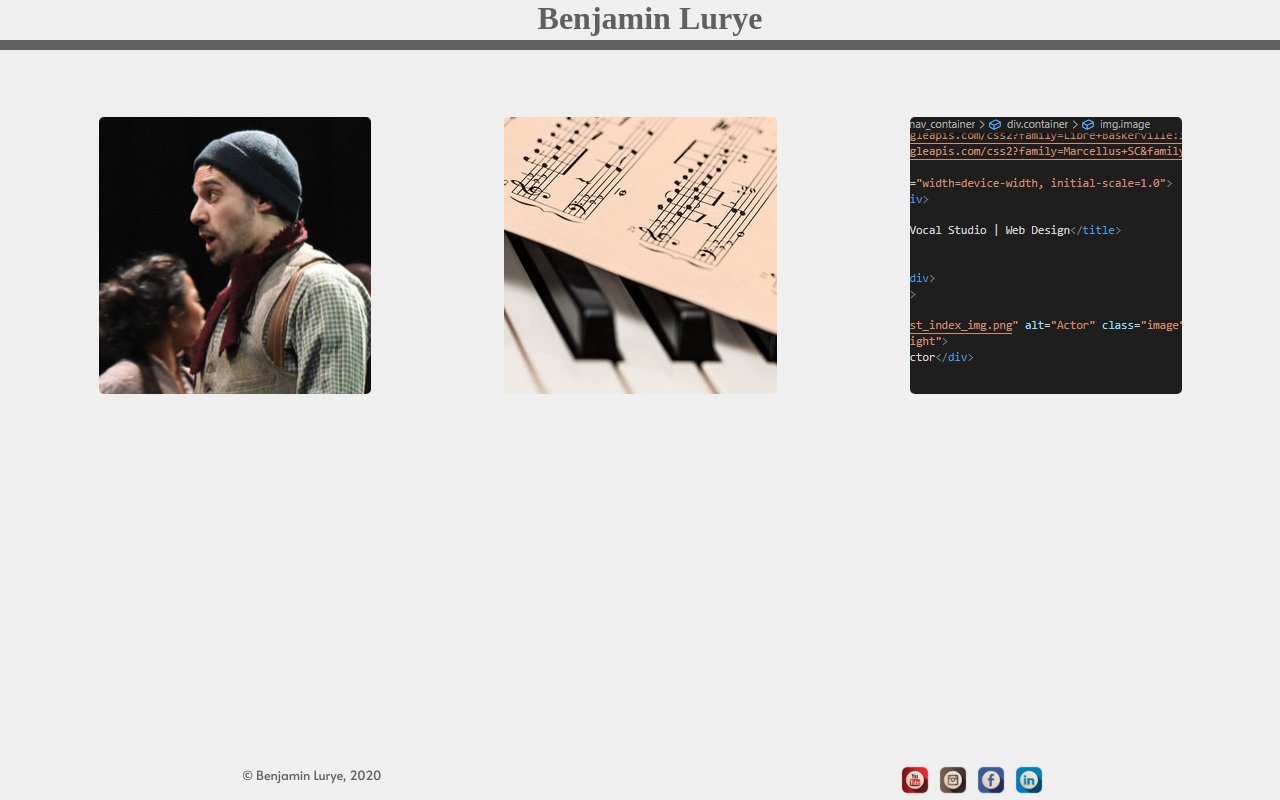
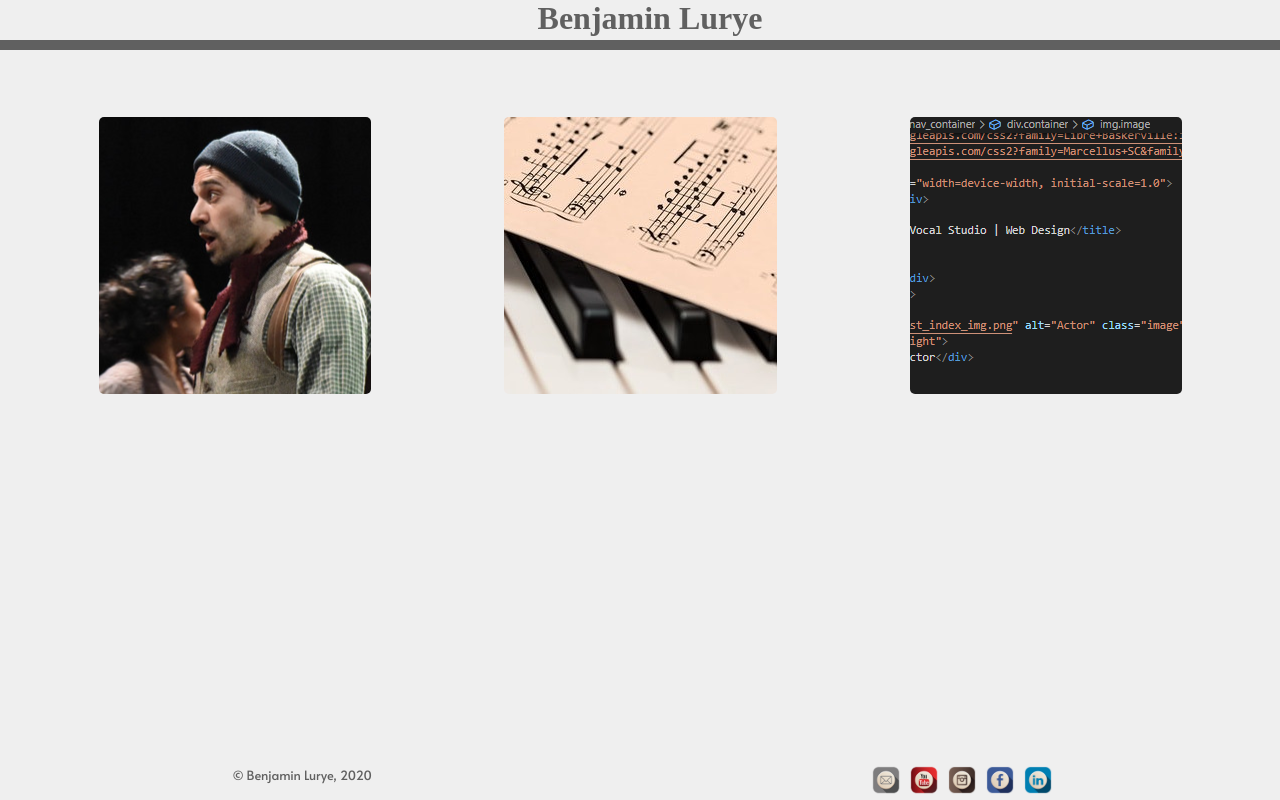
Before and after one commit to benlurye/benlurye-website, a plain HTML site: page index.html in a window 1280 px wide. Drawn offline with Linux system fonts and the light colour scheme; a web font is replaced by a local one.

Commit message:
Update index.html
add mail.png to contact bar

```diff
--- a/index.html
+++ b/index.html
@@ -35,10 +35,11 @@
 <footer id="index_footer">
         <p>&copy; Benjamin Lurye, 2020</p>
         <ul>
-        <li><a href="https://www.youtube.com/user/blurye" target="_blank"><img src="images/youtube.png"></a></li>
-        <li><a href="https://www.instagram.com/ben_lurye_sings_high/" target="_blank"><img src="images/instagram.png"></a></li>
-        <li><a href="https://www.facebook.com/ben.lurye" target="_blank"><img src="images/facebook.png"></a></li>
-        <li><a href="https://www.linkedin.com/in/ben-lurye" target="_blank"><img src="images/linkdin.png"></a></li>
+        <li><a href="mailto:benlurye@gmail.com"><img src="images/mail.png"></a></li>
+        <li><a href="https://www.youtube.com/user/blurye" target="_blank"><img src="images/youtube.png"  alt="email"></a></li>
+        <li><a href="https://www.instagram.com/ben_lurye_sings_high/" target="_blank"><img src="images/instagram.png" alt="instagram"></a></li>
+        <li><a href="https://www.facebook.com/ben.lurye" target="_blank"><img src="images/facebook.png" alt="facebook"></a></li>
+        <li><a href="https://www.linkedin.com/in/ben-lurye" target="_blank"><img src="images/linkdin.png" alt="linkedin"></a></li>
     </ul>
 </footer>
 </html>
```
